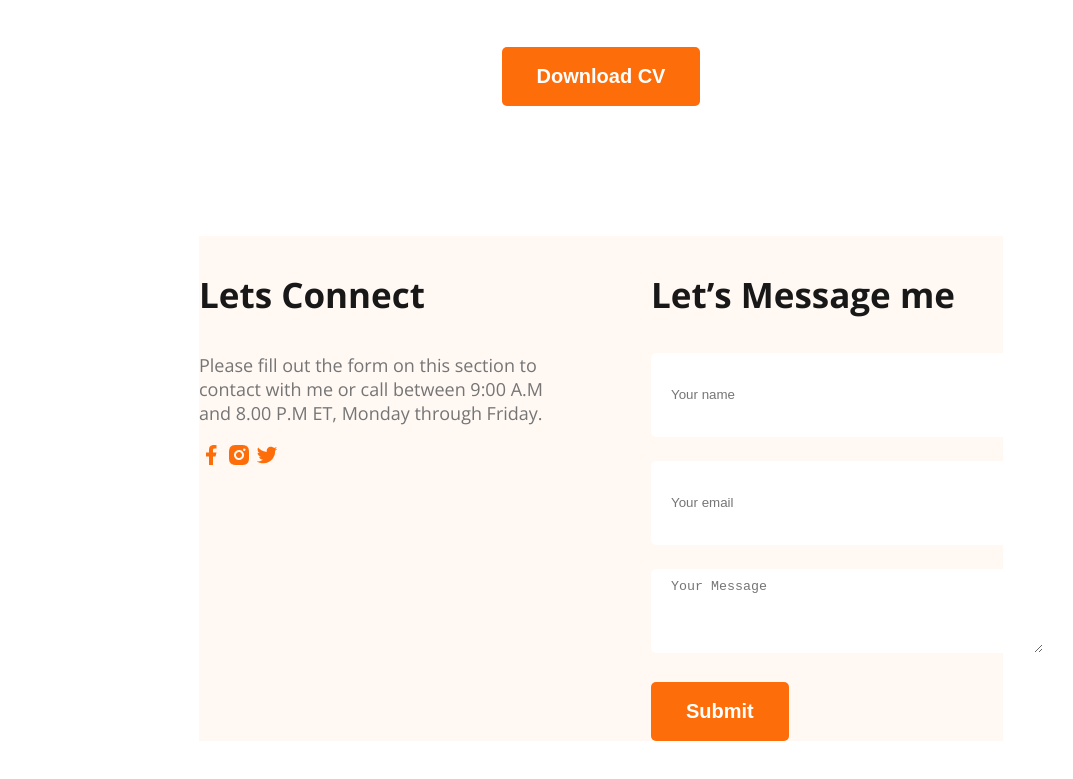
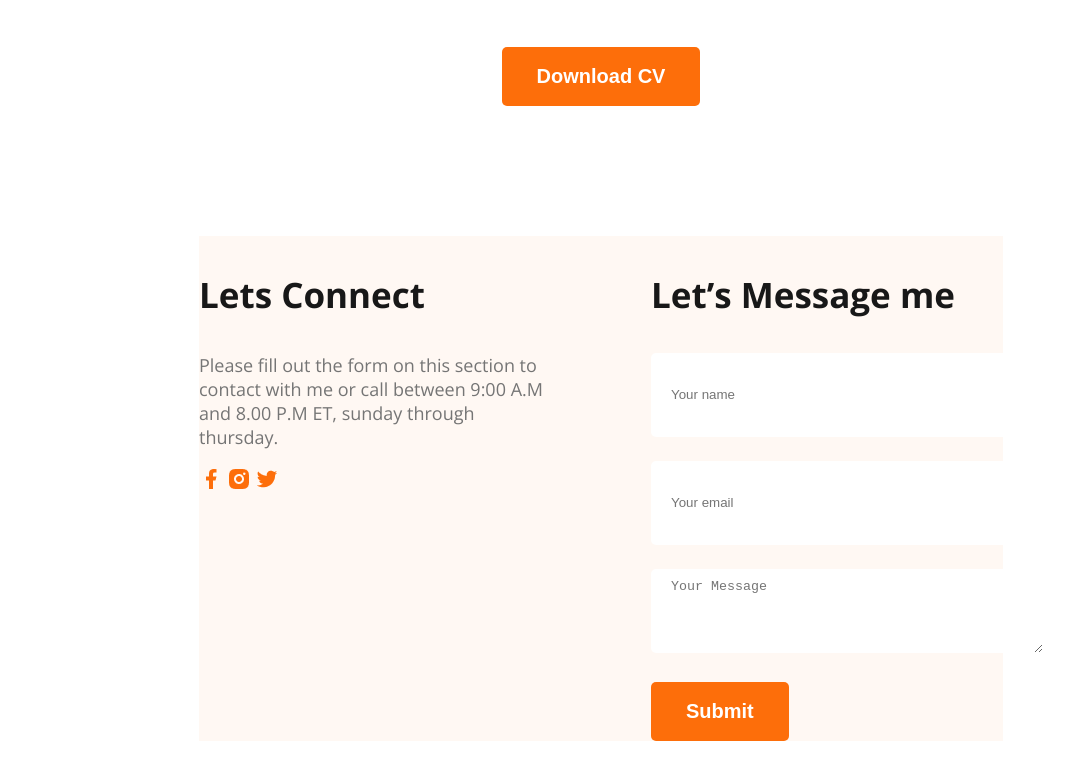
Before and after one commit to arifulmit17/webdeveloper-portfolio, a plain HTML site: page index.html in a window 1280 px wide. Shown: the part 3057-3836 px from the top of the page, without its empty margins (39-1112 px from the left). Drawn offline with nearby package versions, Linux system fonts and the light colour scheme.

Commit message:
updated footer description

```diff
--- a/index.html
+++ b/index.html
@@ -148,7 +148,7 @@
     <footer class="secondary-bg">
         <div class="footer-column">
             <h3 class="section-title">Lets Connect</h3>
-            <p class="section-description">Please fill out the form on this section to contact with me or call between 9:00 A.M and 8.00 P.M ET, Monday through Friday.</p>
+            <p class="section-description">Please fill out the form on this section to contact with me or call between 9:00 A.M and 8.00 P.M ET, sunday through thursday.</p>
             <div>
                 <a href=""><img src="/images/icons/facebook.png" alt=""></a>
                 <a href=""><img src="/images/icons/insta.png" alt=""></a>
```
